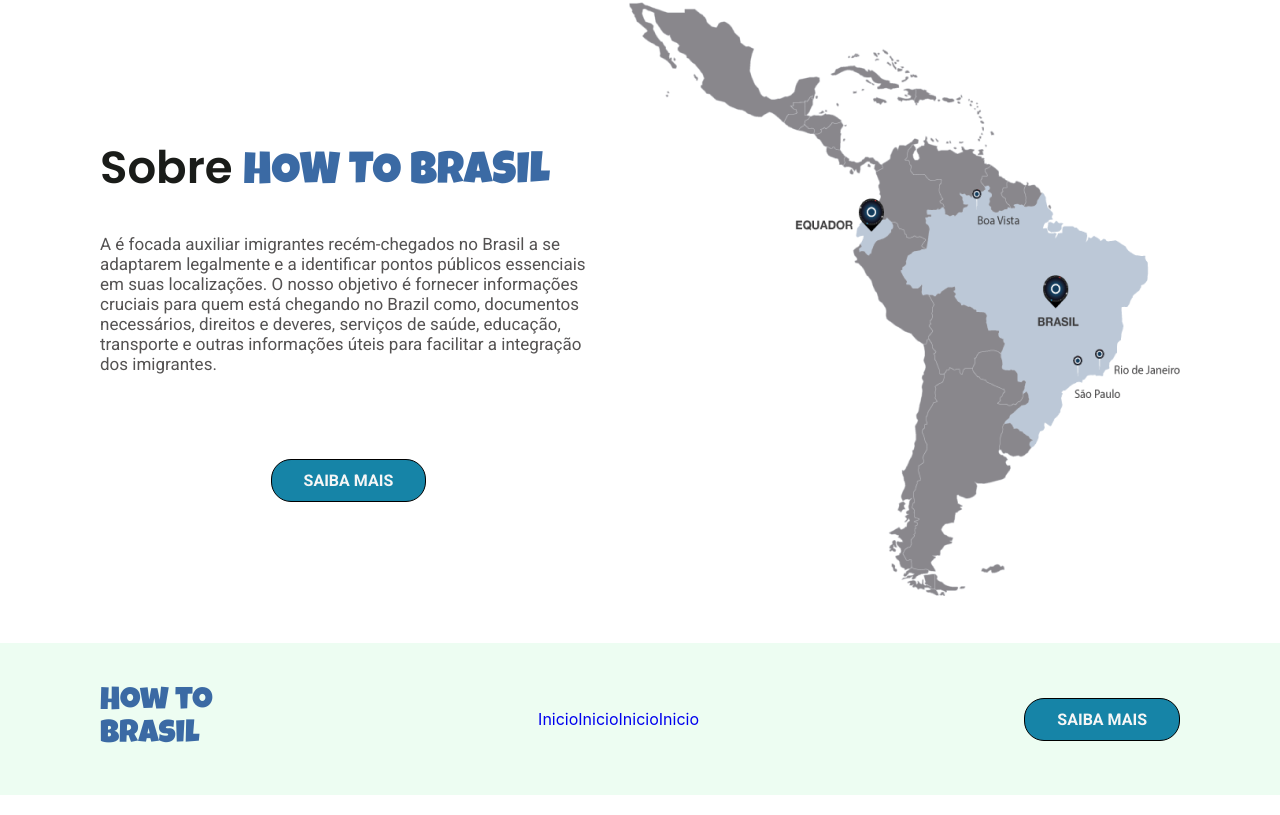
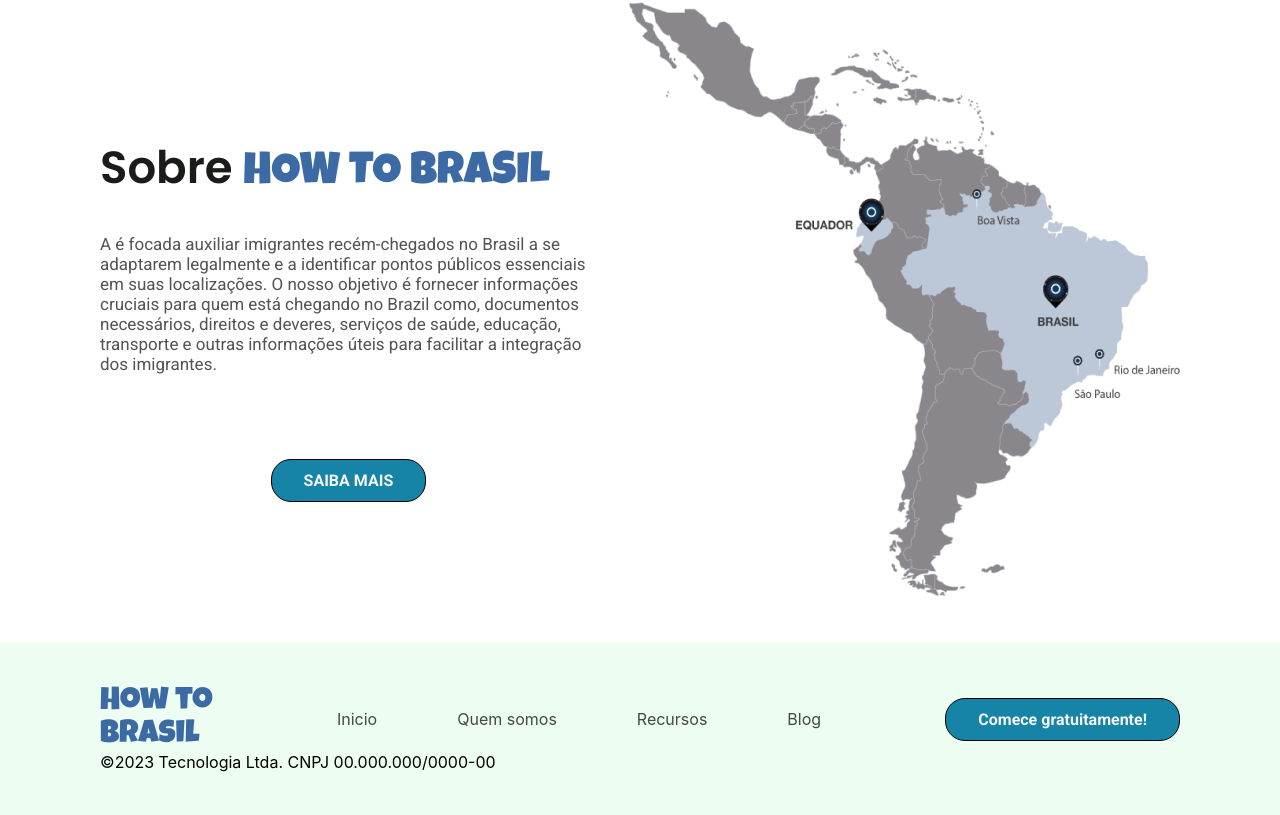
Before and after one commit to Kayan33/How-to-Brasil, a React (Create React App) app: page / in a window 1280 px wide. Shown: the part 2192-3007 px from the top of the page. Built offline with nearby package versions, Linux system fonts and the light colour scheme.

Commit message:
rodapé
rodapé  em andamento, primeira parte feita (logo, links), agora falta a parte de baixo do rodapé

```diff
--- a/src/componentes/rodape/index.tsx
+++ b/src/componentes/rodape/index.tsx
@@ -4,6 +4,7 @@ import { Link } from "react-router-dom";
 function Rodape() {
   return (
     <div className="rodape-bg">
+      <div className="rodape-introducao">
         <a className="logo" href="/">
           How to <br />
           Brasil
@@ -14,19 +15,24 @@ function Rodape() {
               <a href="/">Inicio</a>
             </li>
             <li>
-            <a href="/">Inicio</a>
+              <a href="/">Quem somos</a>
             </li>
             <li>
-            <a href="/">Inicio</a>
+              <a href="/">Recursos</a>
             </li>
-          <li>
-            <a href="/">Inicio</a>
+            <li className="blog">
+              <a href="/">Blog</a>
             </li>
           </ul>
         </nav>
         <Link className="saiba-mais" to="Cadastrar">
-          SAIBA MAIS
+          Comece gratuitamente!
         </Link>
+
+      </div>
+        <div className="rodape-baixo">
+          <p>©2023 Tecnologia Ltda. CNPJ 00.000.000/0000-00</p>
+        </div>
     </div>
   );
 }
--- a/src/style/style.css
+++ b/src/style/style.css
@@ -230,15 +230,31 @@ img {
 }
 
 /* RODAPÉ */
-.rodape-bg{
-  background: #EDFDF2;
+.rodape-bg {
+  background: #edfdf2;
   padding: 43px 100px 43px 100px;
+}
+.rodape-introducao {
   display: flex;
   align-items: center;
   justify-content: space-between;
+  flex-wrap: wrap;
 }
 
-.rodape-link{
+.rodape-link {
   display: flex;
   align-items: center;
+  flex-wrap: wrap;
 }
+
+.rodape-link li a {
+  color: #454843;
+}
+
+.rodape-link li {
+  margin-right: 80px;
+}
+
+.rodape-link .blog {
+  margin-right: 0px;
+}
```
Lines whose indentation alone changed are shown as unchanged.
